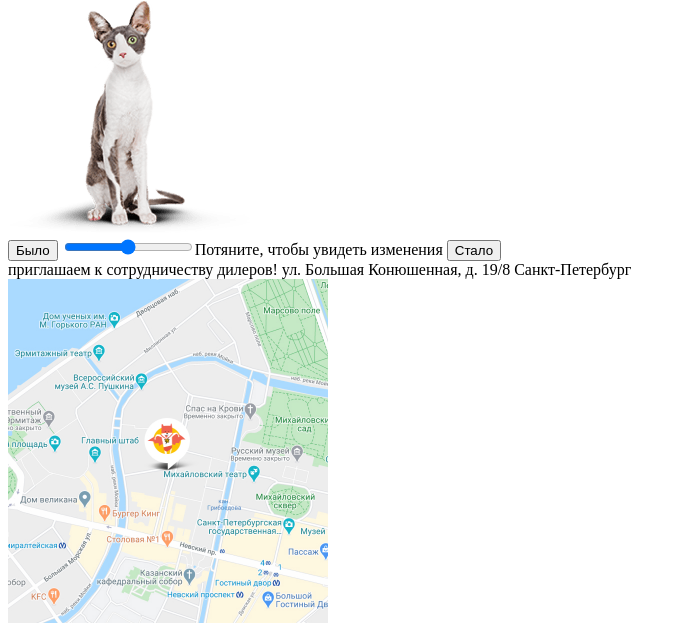
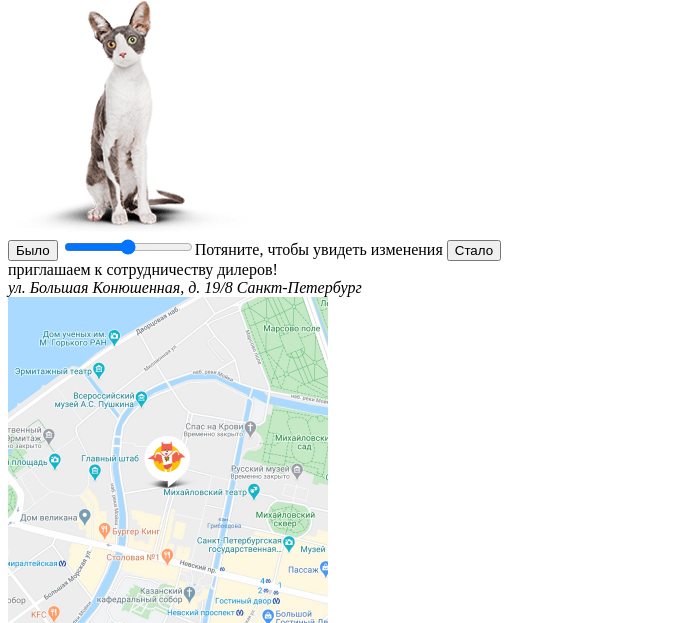
Before and after one commit to umewmew/1768023-cat-energy-25, a website: page source/index.html in a window 1280 px wide. Shown: the part 1536-2159 px from the top of the page, without its empty margins (0-688 px from the left). Drawn offline with Linux system fonts and the light colour scheme.

Commit message:
Исправление замечаний и валидатора

```diff
--- a/source/index.html
+++ b/source/index.html
@@ -137,8 +137,9 @@
 
           <div class="special__range-wrapper range-changes">
             <button class="range-changes__before" type="button">Было</button>
+
             <input class="range-changes__range-bar" type="range"><span class="visually-hidden">Потяните, чтобы увидеть изменения</span>
-            </input>
+
             <button class="range-changes__after" type="button">Стало</button>
           </div>
         </div>
@@ -146,12 +147,10 @@
     </main>
 
     <footer class="main-footer">
-      <adress class="adress-footer">
-        <div class="adress-footer__invite">
+      <div class="adress-footer">
           <span class="adress-footer__text">приглашаем к сотрудничеству дилеров!</span>
-          <span class="adress-footer__adress">ул. Большая Конюшенная, д. 19/8 Санкт-Петербург</span>
-        </div>
-      </adress>
+          <address class="adress-footer__adress">ул. Большая Конюшенная, д. 19/8 Санкт-Петербург</address>
+      </div>
 
     <!-- оставить верстку карты до необходимого раздела -->
     <div class="adress-footer__map">
```
